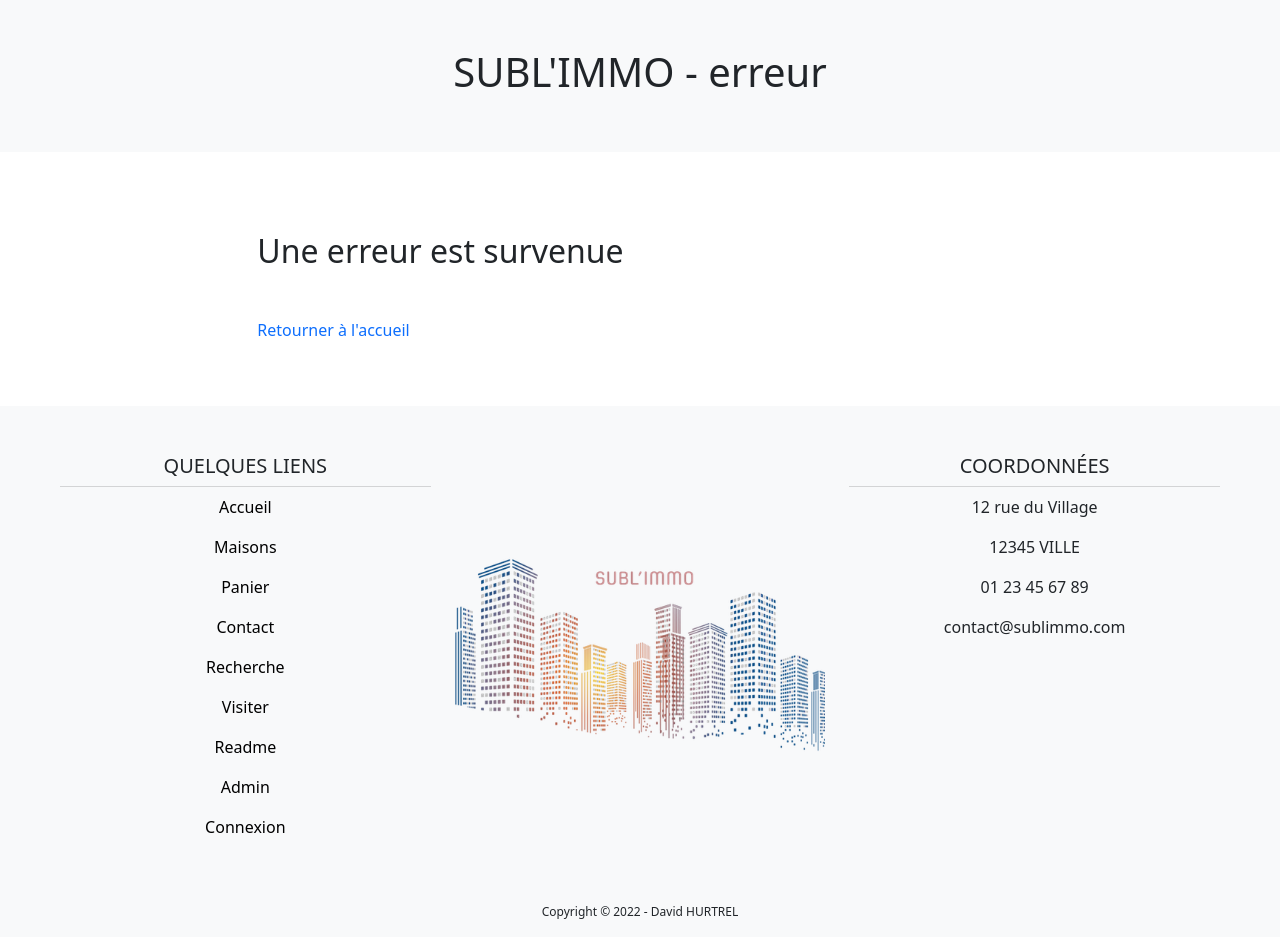
After one commit to davidHurtrel/dwwm20-sublimmo, a Symfony app: template templates/bundles/TwigBundle/Exception/error.html.twig in a window 1280 px wide. The commit adds this page. Run offline with Twig, Linux system fonts and the light colour scheme; the template is opened without the code that fills it, so the values that code supplies are empty; some libraries are stand-ins or nearby versions.

Commit message:
error pages

```diff
--- a/src/Controller/MaisonController.php
+++ b/src/Controller/MaisonController.php
@@ -26,8 +26,12 @@ class MaisonController extends AbstractController
     #[Route('/maison/{id}', name: 'maison_show')]
     public function show(MaisonRepository $maisonRepository, int $id): Response
     {
+        $maison = $maisonRepository->find($id);
+        if (empty($maison)) {
+            return $this->render('bundles/TwigBundle/Exception/error404.html.twig');
+        }
         return $this->render('maison/show.html.twig', [
-            'maison' => $maisonRepository->find($id)
+            'maison' => $maison
         ]);
     }
 
--- a/templates/base.html.twig
+++ b/templates/base.html.twig
@@ -30,14 +30,21 @@
                 <div class="col-4">
                     <h5>QUELQUES LIENS</h5>
                     <div class="dropdown-divider"></div>
-                    <p><a href="{{ path('home') }}">accueil</a></p>
-                    <p><a href="{{ path('maison_index') }}">maisons</a></p>
-                    <p><a href="{{ path('cart_index') }}">panier</a></p>
-                    <p><a href="{{ path('contact') }}">contact</a></p>
-                    <p><a href="{{ path('maison_search') }}">recherche</a></p>
-                    <p><a href="{{ path('visite') }}">visiter</a></p>
-                    <p><a href="{{ path('readme') }}">readme</a></p>
-                    <p><a href="{{ path('admin') }}">admin</a></p>
+                    <p><a href="{{ path('home') }}">Accueil</a></p>
+                    <p><a href="{{ path('maison_index') }}">Maisons</a></p>
+                    <p><a href="{{ path('cart_index') }}">Panier</a></p>
+                    <p><a href="{{ path('contact') }}">Contact</a></p>
+                    <p><a href="{{ path('maison_search') }}">Recherche</a></p>
+                    <p><a href="{{ path('visite') }}">Visiter</a></p>
+                    <p><a href="{{ path('readme') }}">Readme</a></p>
+                    <p><a href="{{ path('admin') }}">Admin</a></p>
+                    <p>
+                        {% if app.user %}
+                            <a href="{{ path('app_logout') }}">Déconnexion</a>
+                        {% else %}
+                            <a href="{{ path('app_login') }}">Connexion</a>
+                        {% endif %}
+                    </p>
                 </div>
                 <div class="col-4 my-auto">
                     <img src="{{ asset('img/logo.png') }}" alt="logo SUBL'IMMO" class="w-100">
--- a/templates/baseAdmin.html.twig
+++ b/templates/baseAdmin.html.twig
@@ -45,7 +45,7 @@
                                 <li class="py-2"><a href="#" title="utilisateurs"><i class="fas fa-users"></i></a></li>
                             {% endif %}
                             <li class="py-2"><a href="{{ path('home') }}" title="accueil site"><i class="fas fa-home"></i></a></li>
-                            <li class="py-2"><a href="#" title="déconnexion"><i class="fas fa-sign-out-alt"></i></a></li>
+                            <li class="py-2"><a href="{{ path('app_logout') }}" title="déconnexion"><i class="fas fa-sign-out-alt"></i></a></li>
                         </ul>
                     </nav>
                 </div>
--- /dev/null
+++ b/templates/bundles/TwigBundle/Exception/error.html.twig
@@ -0,0 +1,20 @@
+{% extends 'base.html.twig' %}
+
+{% block title %}visiter{% endblock %}
+
+{% block body %}
+
+    <header class="container-fluid p-5 text-center bg-light">
+        <h1>SUBL'IMMO - erreur</h1>
+    </header>
+
+    <main class="container-fluid">
+        <div class="row p-5">
+            <div class="col-8 offset-2">
+                <h2 class="mb-5">Une erreur est survenue</h2>
+                <p><a href="{{ path('home') }}" class="text-primary">Retourner à l'accueil</a></p>
+            </div>
+        </div>
+    </main>
+
+{% endblock %}
```
Also changed, not shown: templates/bundles/TwigBundle/Exception/error403.html.twig (added, +20 -0 lines), templates/bundles/TwigBundle/Exception/error404.html.twig (added, +20 -0 lines), templates/bundles/TwigBundle/Exception/error500.html.twig (added, +20 -0 lines), README.md.
